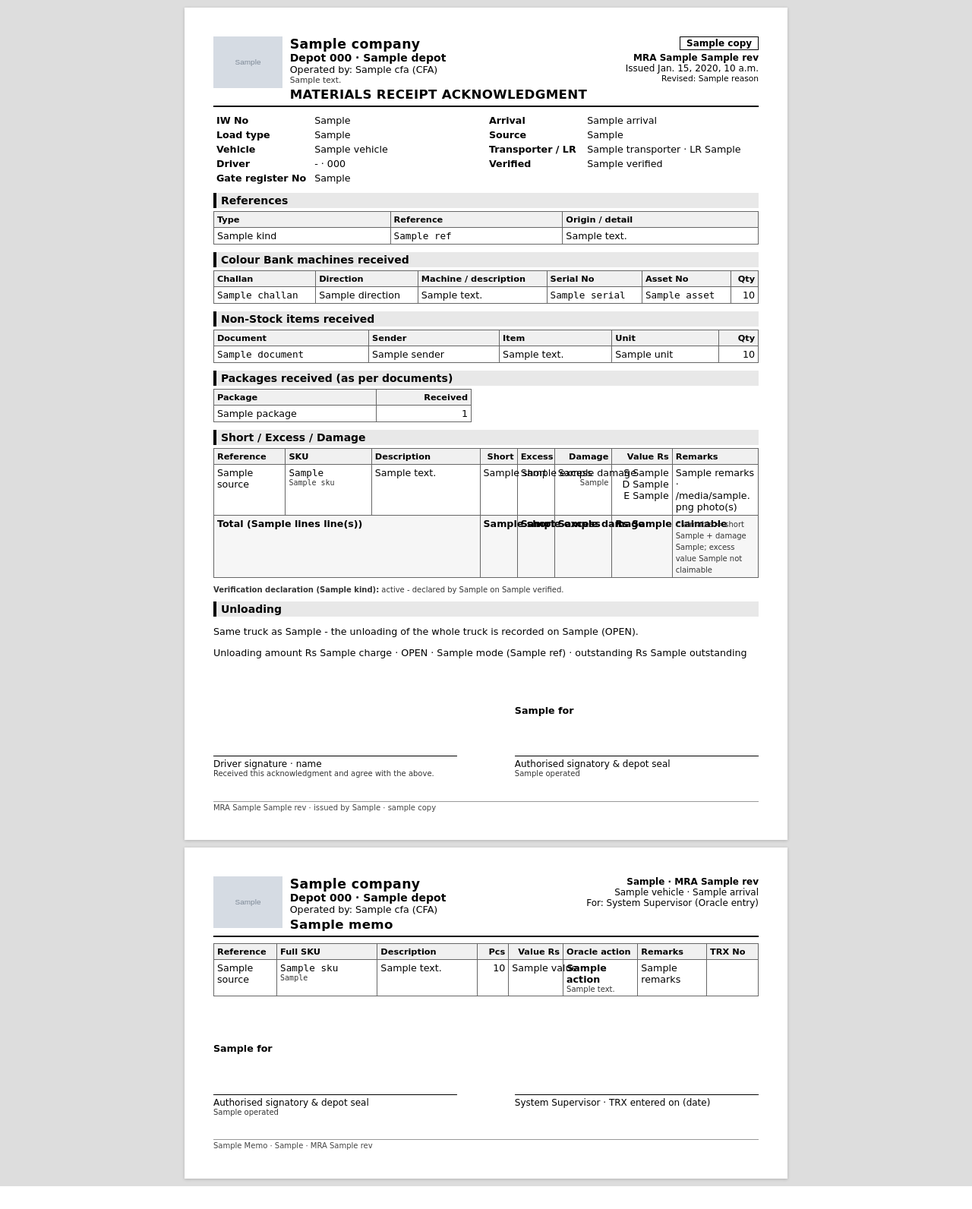
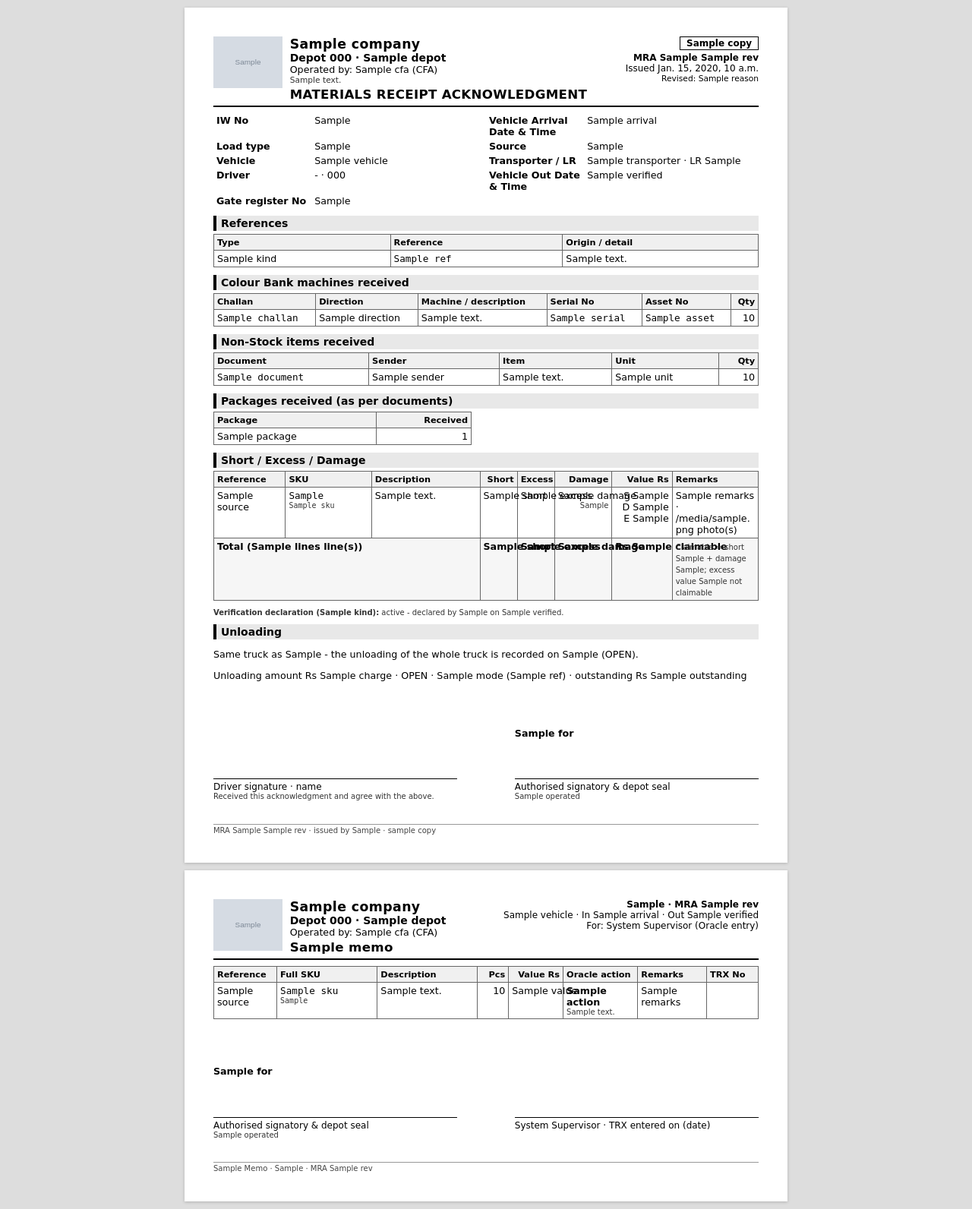
Before and after one commit to sirajdeen123/inward-app, a Django app: template src/inward/iw/templates/iw/mra_pdf.html in a window 1280 px wide. Shown: the whole page at 76% size. Before the commit the page ends 1562 px from the top, so only its background shows below. Run offline with Django 5.2, Linux system fonts and the light colour scheme; the template is opened without the code that fills it: most values are stand-ins (such as "Sample title", 1, 10 or a date in 2020); grey boxes marked "Sample" are stand-in pictures.

Commit message:
MRA: 'Vehicle Arrival Date & Time' and 'Vehicle Out Date & Time' (the verification time is the truck out time); out time also in the memo header and the MRA mail
Co-Authored-By: Claude Opus 5.5 <noreply@anthropic.com>

```diff
--- a/src/inward/iw/templates/iw/mail/mra.html
+++ b/src/inward/iw/templates/iw/mail/mra.html
@@ -1,7 +1,7 @@
 {% extends "iw/mail/_base.html" %}
 {% block body %}
 <p>Dear Sir / Madam,</p>
-<p>Please find attached the <b>Materials Receipt Acknowledgment {{ c.iw.no }} {{ mra.label }}</b> for the vehicle <b>{{ c.iw.vehicle }}</b> received at Depot {{ c.depot.code }} {{ c.depot.name }} on {{ c.iw.arrival }}.</p>
+<p>Please find attached the <b>Materials Receipt Acknowledgment {{ c.iw.no }} {{ mra.label }}</b> for the vehicle <b>{{ c.iw.vehicle }}</b> received at Depot {{ c.depot.code }} {{ c.depot.name }} on {{ c.iw.arrival }}{% if c.iw.verified %} (vehicle out {{ c.iw.verified }}){% endif %}.</p>
 <table cellpadding="4" cellspacing="0" style="border-collapse:collapse;font-size:13px">
 {% for r in c.references %}<tr><td style="border:1px solid #ccc">{{ r.kind }}</td><td style="border:1px solid #ccc"><b>{{ r.ref }}</b></td><td style="border:1px solid #ccc">{{ r.detail }}</td></tr>{% endfor %}
 </table>
--- a/src/inward/iw/templates/iw/mra_pdf.html
+++ b/src/inward/iw/templates/iw/mra_pdf.html
@@ -26,10 +26,10 @@
   </header>
 
   <table class="kv">
-    <tr><th>IW No</th><td>{{ c.iw.no }}</td><th>Arrival</th><td>{{ c.iw.arrival }}</td></tr>
+    <tr><th>IW No</th><td>{{ c.iw.no }}</td><th>Vehicle Arrival Date &amp; Time</th><td>{{ c.iw.arrival }}</td></tr>
     <tr><th>Load type</th><td>{{ c.iw.load_type }}</td><th>Source</th><td>{{ c.iw.source_org|default:"-" }}</td></tr>
     <tr><th>Vehicle</th><td>{{ c.iw.vehicle }}</td><th>Transporter / LR</th><td>{{ c.iw.transporter|default:"-" }}{% if c.iw.lr %} · LR {{ c.iw.lr }}{% endif %}</td></tr>
-    <tr><th>Driver</th><td>{{ c.iw.driver|default:"-" }}{% if c.iw.driver_mobile %} · {{ c.iw.driver_mobile }}{% endif %}</td><th>Verified</th><td>{{ c.iw.verified }}</td></tr>
+    <tr><th>Driver</th><td>{{ c.iw.driver|default:"-" }}{% if c.iw.driver_mobile %} · {{ c.iw.driver_mobile }}{% endif %}</td><th>Vehicle Out Date &amp; Time</th><td>{{ c.iw.verified|default:"-" }}</td></tr>
     {% if c.iw.gate_register %}<tr><th>Gate register No</th><td>{{ c.iw.gate_register }}</td><th></th><td></td></tr>{% endif %}
   </table>
 
@@ -82,7 +82,7 @@
 <section class="page">
   <header class="head">
     <div class="brandrow">{% if logo %}<img src="{{ logo }}" alt="logo" class="logo">{% endif %}<div>{% if c.depot.company %}<div class="company">{{ c.depot.company }}</div>{% endif %}<div class="depot">Depot {{ c.depot.code }} · {{ c.depot.name }}</div><div class="cfa">Operated by: {{ c.depot.cfa }} (CFA)</div><div class="title">{{ m.title }}</div></div></div>
-    <div class="right"><div><b>{{ c.iw.no }} · MRA {{ rev }}</b></div><div>{{ c.iw.vehicle }} · {{ c.iw.arrival }}</div><div>For: System Supervisor (Oracle entry)</div></div>
+    <div class="right"><div><b>{{ c.iw.no }} · MRA {{ rev }}</b></div><div>{{ c.iw.vehicle }} · In {{ c.iw.arrival }}{% if c.iw.verified %} · Out {{ c.iw.verified }}{% endif %}</div><div>For: System Supervisor (Oracle entry)</div></div>
   </header>
   <table class="grid fixed memo"><colgroup><col class="c-ref"><col class="c-full"><col><col class="c-q"><col class="c-val"><col class="c-act"><col class="c-rem"><col class="trx"></colgroup>
     <thead><tr><th>Reference</th><th>Full SKU</th><th>Description</th><th class="num">Pcs</th><th class="num">Value Rs</th><th>Oracle action</th><th>Remarks</th><th class="trx">TRX No</th></tr></thead>
```
